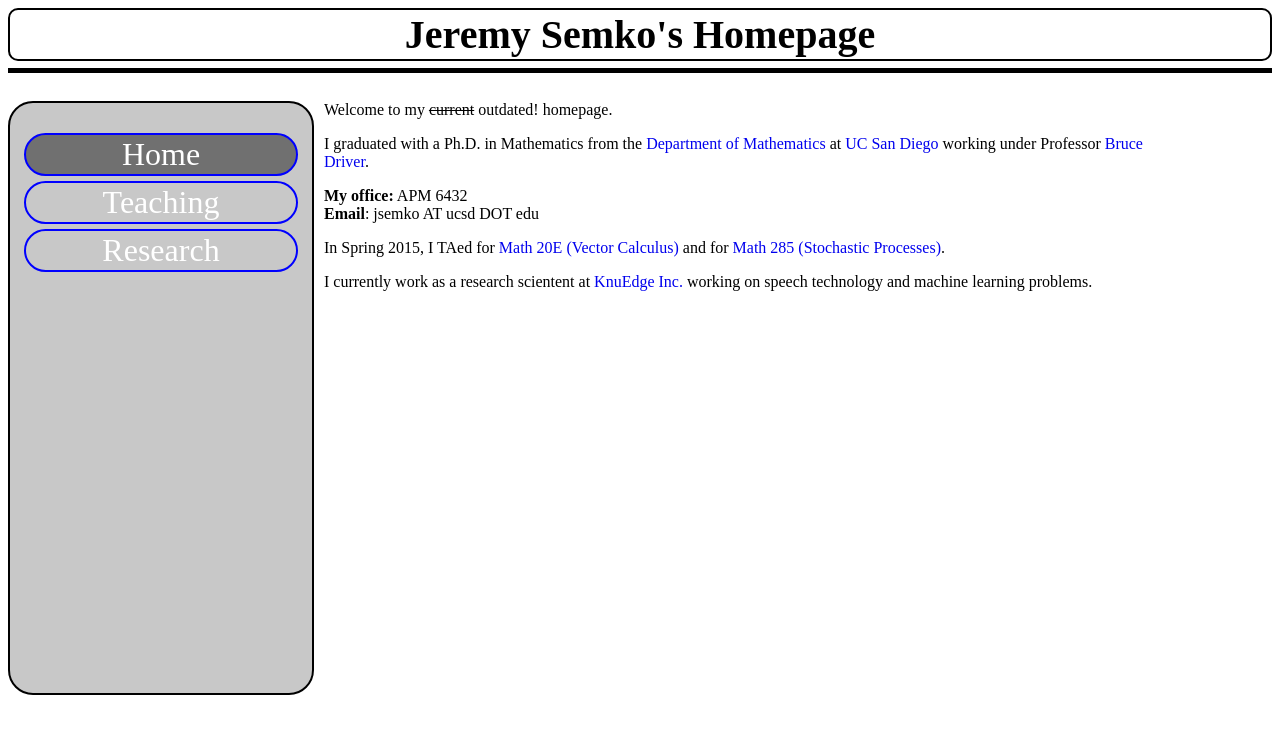
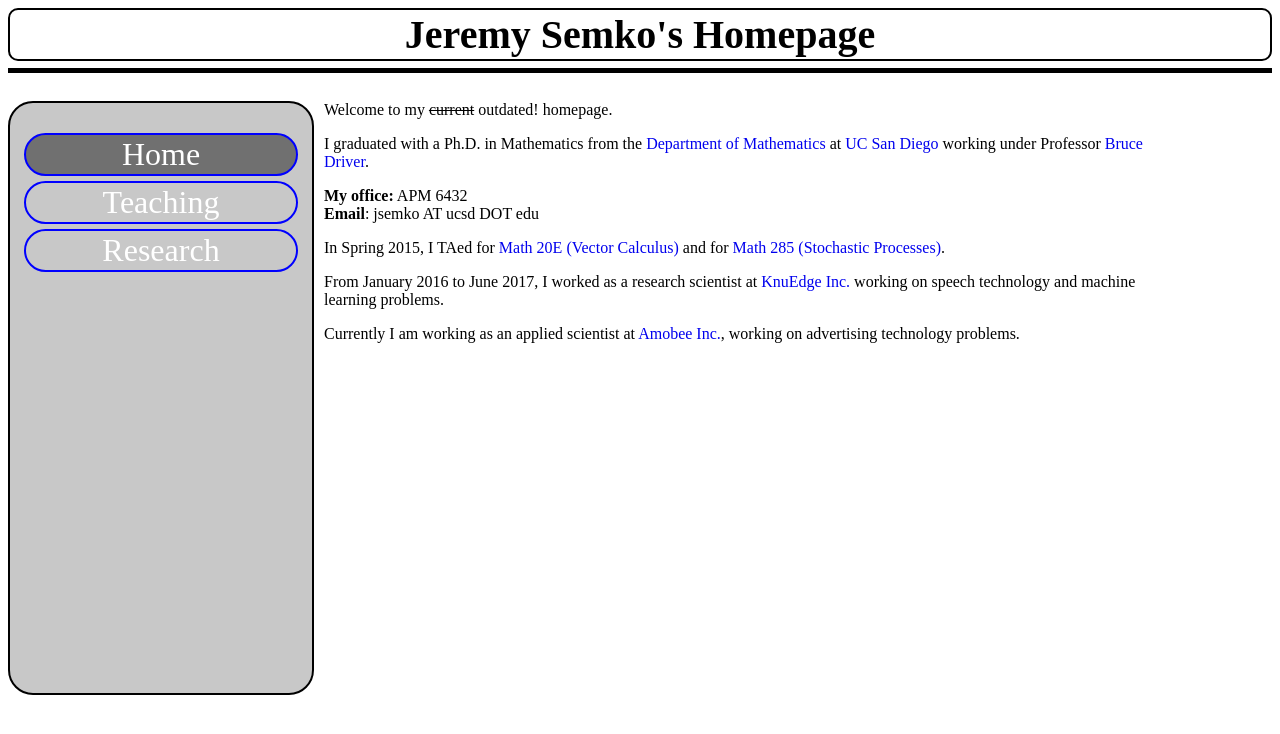
Before and after one commit to Jsemko/math_site, a plain HTML site: page index.html in a window 1280 px wide. Drawn offline with Linux system fonts and the light colour scheme.

Commit message:
last eval

```diff
--- a/index.html
+++ b/index.html
@@ -41,9 +41,10 @@
         Math 285 (Stochastic Processes)</a>.
       </p>
 
-      <p>I currently work as a research scientent at <a href="https://www.knuedge.com/">KnuEdge Inc.</a> working on
+      <p>From January 2016 to June 2017, I  worked as a research scientist at <a href="https://www.knuedge.com/">KnuEdge Inc.</a> working on
         speech technology and machine learning problems.
       </p>
+      <p>Currently I am working as an applied scientist at <a href="https://www.amobee.com/">Amobee Inc.</a>, working on advertising technology problems.
     </div>
 
 
```
Also changed, not shown: 1 other file.
